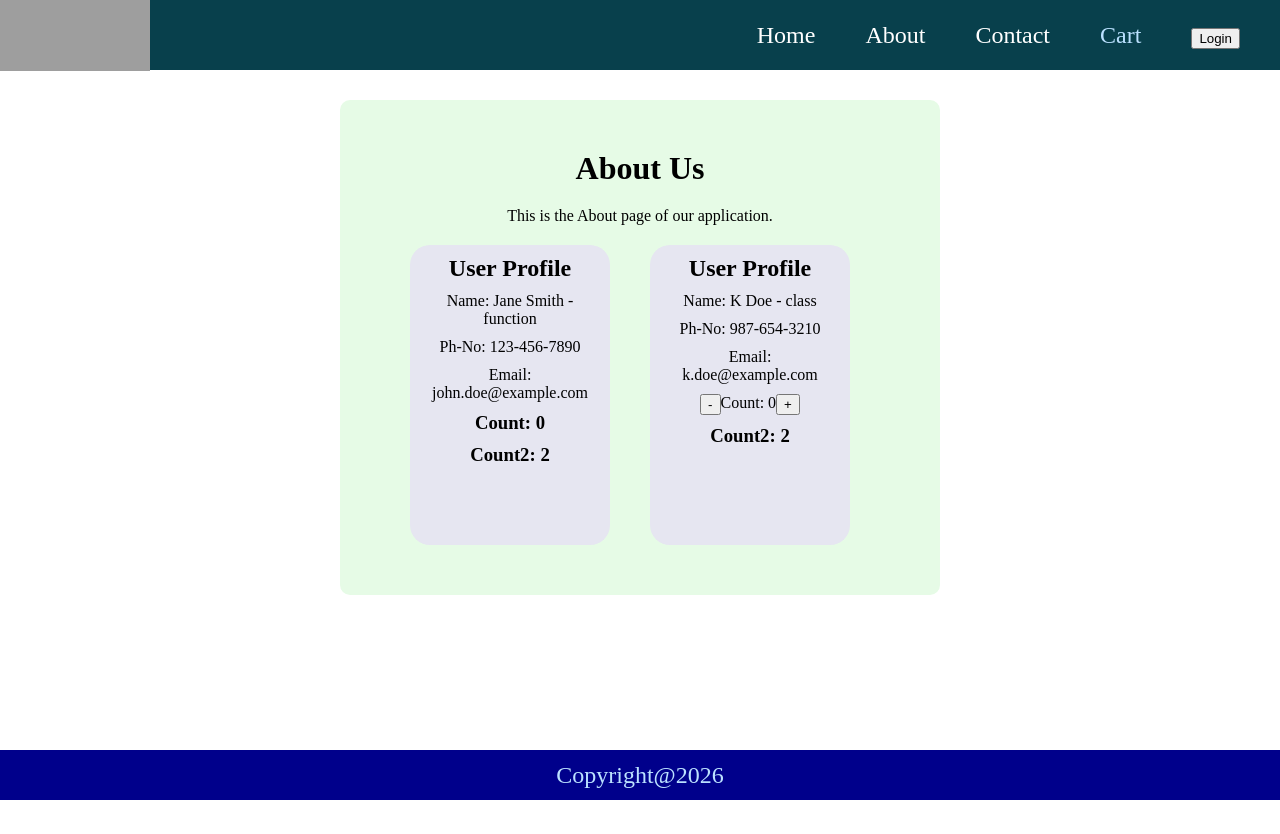
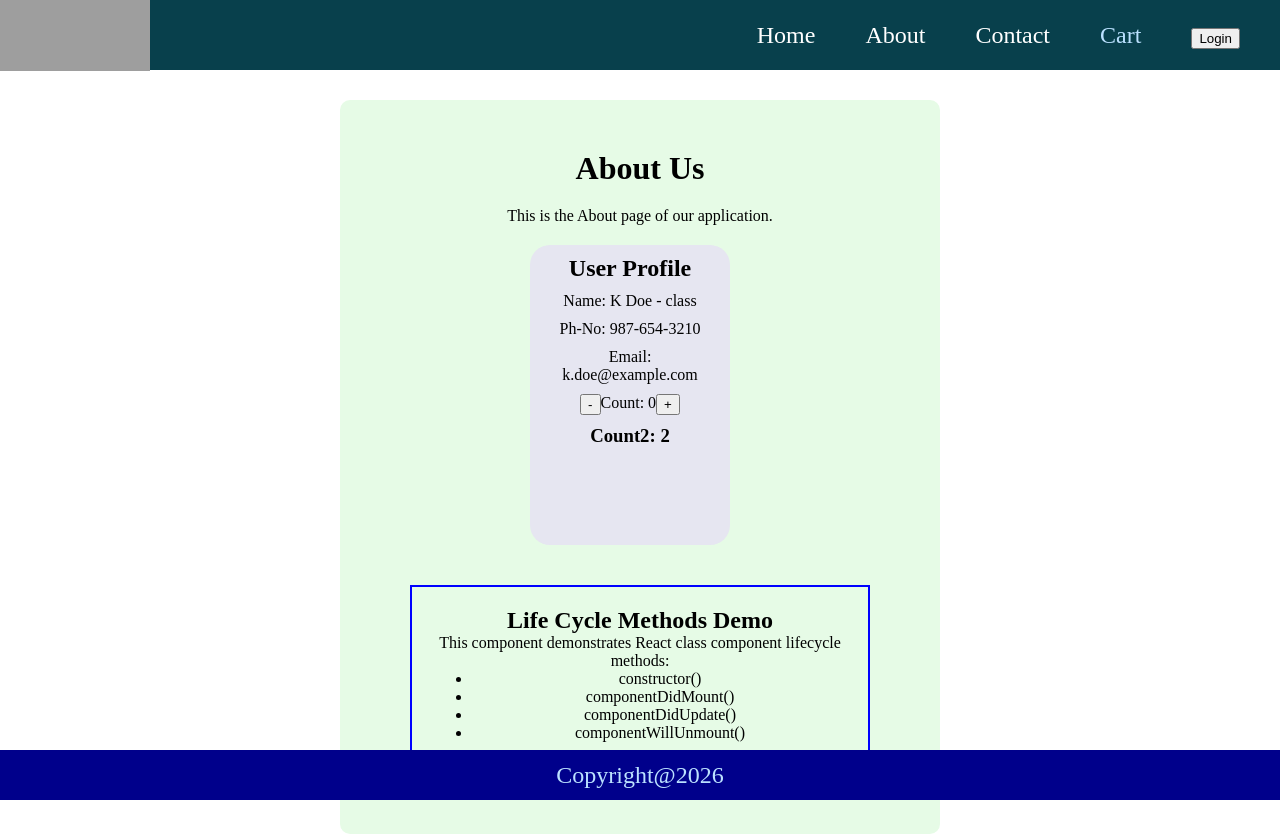
Before and after one commit to shivani3200/NamasteReact, a React (Vite) app: page /about in a window 1280 px wide. Before the commit the page ends 800 px from the top, so only its background shows below. Built offline with nearby package versions, Linux system fonts and the light colour scheme; no server answers; grey boxes are pictures that could not be loaded.

Commit message:
life cycle methods

```diff
--- a/src/components/About.js
+++ b/src/components/About.js
@@ -1,19 +1,44 @@
-import User from "./User";
+import React from "react";
 import UserClass from "./UserClass";
+import LifeCycleMethods from "./LifeCycleMethods";
 
 
-const About = () =>{
+// const About = () => {
+//   return (
+//     <div className="about-container">
+//       <h1>About Us</h1>
+//       <p>This is the About page of our application.</p>
+//       <div style={{ display: "flex", flexDirection: "row", gap: "20px" }}>
+
+//         <User name={"Jane Smith - function"} />
+//         <UserClass name={"K Doe - class"} phone={"987-654-3210"} email={"k.doe@example.com"} />
+//       </div>
+//     </div>
+//   );
+// }
+
+
+class About extends React.Component {
+  constructor(props) {
+    super(props);
+    console.log("parent - constructor");
+  }
+
+  render() {
+    console.log("parent - render");
     return (
-    <div style={{margin: "0 auto", marginTop: "100px", padding: "50px", maxWidth: "600px", textAlign: "center", backgroundColor: "#e6fbe6", display: "flex", flexDirection: "column", gap: "20px", borderRadius: "10px", justifyContent: "center", alignItems: "center"}}>
+      <div className="about-container">
         <h1>About Us</h1>
         <p>This is the About page of our application.</p>
-  <div style={{display: "flex", flexDirection: "row", gap: "20px"}}>
+        <div style={{ display: "flex", flexDirection: "row", gap: "20px" }}>
 
-    <User name={"Jane Smith - function"}/>
           <UserClass name={"K Doe - class"} phone={"987-654-3210"} email={"k.doe@example.com"} />
         </div>
+
+        <LifeCycleMethods />
       </div>
     );
   }
+}
 
 export default About;
--- /dev/null
+++ b/src/components/LifeCycleMethods.js
@@ -0,0 +1,69 @@
+import React from "react";
+
+class LifeCycleMethods extends React.Component {
+
+  constructor(props) {
+    super(props);
+
+    this.state = {
+      postData: null,
+      loading: true
+    }
+    console.log("LifeCycleMethods - constructor");
+  };
+
+  async componentDidMount(){
+    console.log("LifeCycleMethods - componentDidMount");
+    try {
+      const jsonResponse = await fetch("https://jsonplaceholder.typicode.com/posts/1");
+      const jsondata = await jsonResponse.json();
+      console.log("API Data:", jsondata);
+      this.setState({
+        postData: jsondata,
+        loading: false
+      });
+    } catch (error) {
+      console.error("Error fetching data:", error);
+      this.setState({ loading: false });
+    }
+  }
+
+  componentDidUpdate(){
+    console.log("LifeCycleMethods - componentDidUpdate");
+  }
+
+  componentWillUnmount(){
+    console.log("LifeCycleMethods - componentWillUnmount");
+  }
+
+  render() {
+    console.log("LifeCycleMethods - render");
+    const { postData, loading } = this.state;
+    return <>
+      <div style={{border: "2px solid blue", padding: "20px", margin: "20px"}}>
+        <h2>Life Cycle Methods Demo</h2>
+        <p>This component demonstrates React class component lifecycle methods:</p>
+        <ul>
+          <li>constructor()</li>
+          <li>componentDidMount()</li>
+          <li>componentDidUpdate()</li>
+          <li>componentWillUnmount()</li>
+        </ul>
+
+        {loading ? <p>Loading API data...</p> : (
+          postData && (
+            <div style={{border: "1px solid gray", padding: "10px", marginTop: "20px", backgroundColor: "#f0f0f0"}}>
+              <h3>API Data (Post #1):</h3>
+              <p><strong>Title:</strong> {postData.title}</p>
+              <p><strong>Body:</strong> {postData.body}</p>
+              <p><strong>User ID:</strong> {postData.userId}</p>
+              <p><strong>Post ID:</strong> {postData.id}</p>
+            </div>
+          )
+        )}
+      </div>
+    </>
+  }
+}
+
+export default LifeCycleMethods;
--- a/src/components/UserClass.js
+++ b/src/components/UserClass.js
@@ -9,10 +9,24 @@ class UserClass extends React.Component {
       count: 0,
       count2: 2
     }
+    console.log("child - constructor");
   };
+
+  async componentDidMount(){
+    console.log("child - componentDidMount");
+  }
+
+  componentDidUpdate(){
+    console.log("child - componentDidUpdate");
+  }
+
+  componentWillUnmount(){
+    console.log("child - componentWillUnmount");
+  }
 
 
   render() {
+    console.log("child - render");
     const { name, email, phone } = this.props;
     const { count, count2 } = this.state;
     return <>
@@ -41,8 +55,6 @@ class UserClass extends React.Component {
 
         </div>
 
-
-
         <h3>Count2: {count2}</h3>
 
       </div>
--- a/src/foodOrderingApp.css
+++ b/src/foodOrderingApp.css
@@ -13,6 +13,7 @@
   color: #bbe1ff;
   background-color: rgb(8, 64, 76);
   align-items: center;
+  z-index: 100;
 }
 .nav-link {
   text-decoration: none;
@@ -155,3 +156,17 @@ img {
   transform: scale(1.1);
   transition: all 0.3s ease-in-out;
 }
+.about-container {
+  margin: 0 auto;
+  margin-top: 100px;
+  padding: 50px;
+  max-width: 600px;
+  text-align: center;
+  background-color: #e6fbe6;
+  display: flex;
+  flex-direction: column;
+  gap: 20px;
+  border-radius: 10px;
+  justify-content: center;
+  align-items: center;
+}
```
Lines whose indentation alone changed are shown as unchanged.
